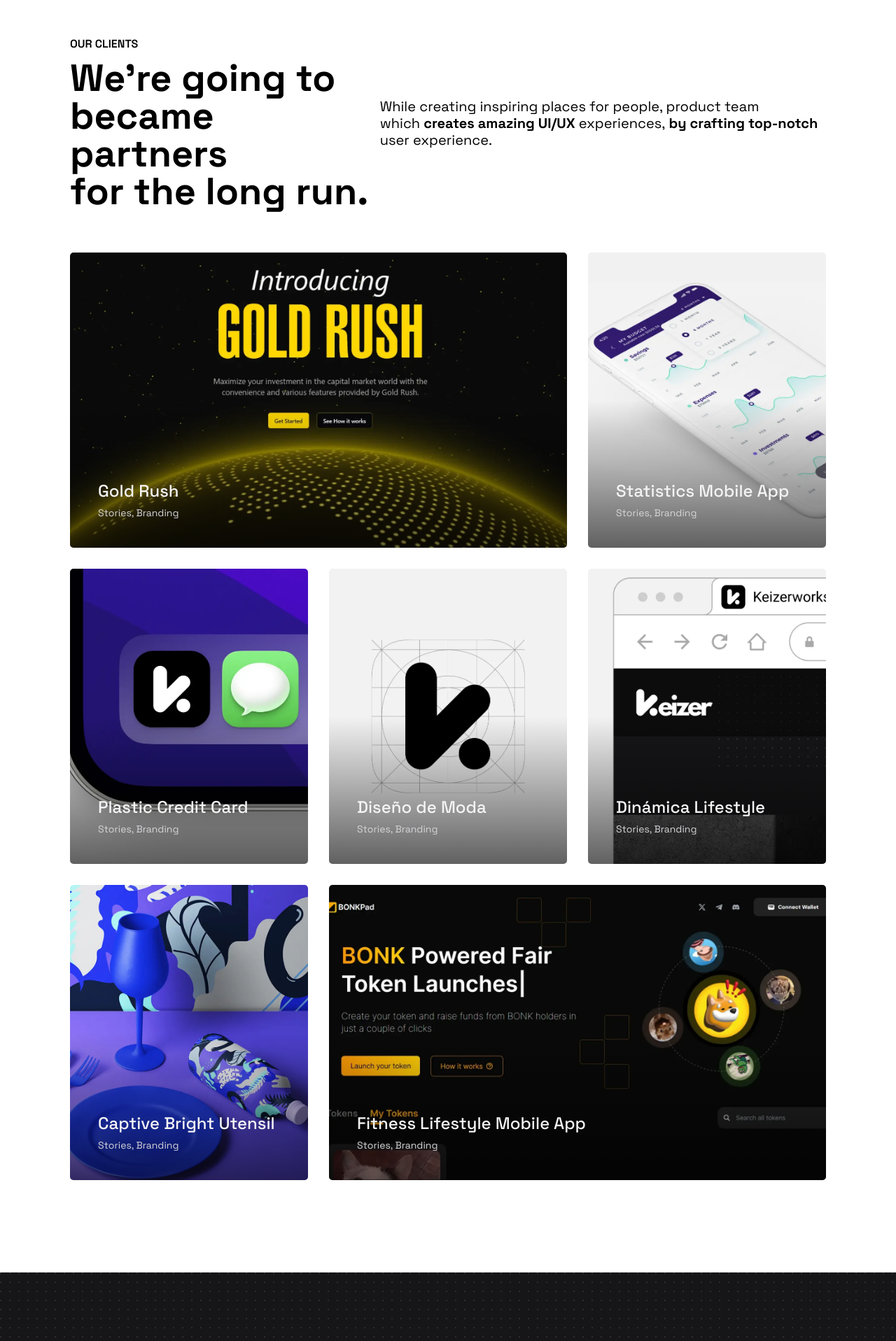
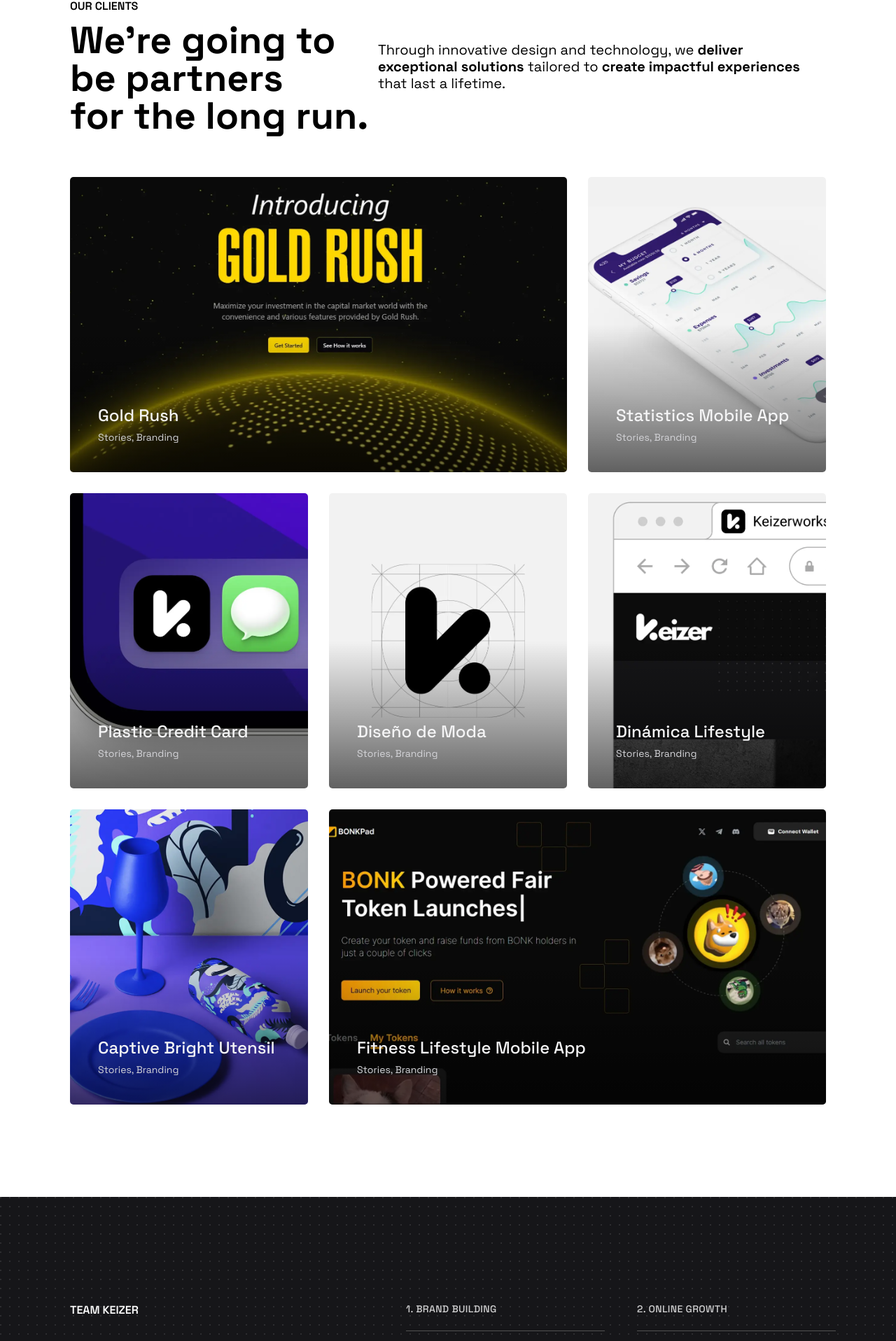
Before and after one commit to pranshuj73/keizer-web, a Next.js app: page / in a window 1280 px wide. Shown: the part 1335-3252 px from the top of the page at 70% size. Built offline with nearby package versions, Linux system fonts and the light colour scheme; a web font is replaced by a local one; what @xpd/tailwind-3dtransforms would draw is missing.

Commit message:
style(*): fix typos

```diff
--- a/src/components/about/index.tsx
+++ b/src/components/about/index.tsx
@@ -7,7 +7,7 @@
           <h2 className="relative sm:pt-[0px] pt-[10px] lg:text-[96px] z-50 md:text-[70px] text-[56px] lg:leading-[120px] md:leading-[80px] leading-[60px] font-bold  ">
             <span className="relative z-10">
               We save <br />
-              businesses <br /> from ugly <br /> & ineffective.
+              businesses <br /> from the ugly <br /> & ineffective.
             </span>
 
             <img
--- a/src/components/clients/index.tsx
+++ b/src/components/clients/index.tsx
@@ -7,7 +7,7 @@
           <h2 className="md:text-[54px] text-[32px] font-bold leading-[100%]">
             We’re going to
             <br />
-            became partners
+            be partners
             <span className="inline-block md:hidden">&nbsp;for</span>
             <br />
             <span className="hidden md:inline-block">for</span> the long run.
--- a/src/components/footer/index.tsx
+++ b/src/components/footer/index.tsx
@@ -28,8 +28,8 @@
               alt="keizer-brand-logo"
               className="md:translate-x-0 translate-x-[-15px]"
             />
-            <p className="max-w-[300px] text-neutral-400 mt-4">
-              We growing up your business with personal AI manager.
+            <p className="max-w-[350px] text-neutral-400 mt-4">
+              Empowering Visionaries, Scaling Ambitions.
             </p>
           </div>
 
--- a/src/components/newsletter/index.tsx
+++ b/src/components/newsletter/index.tsx
@@ -8,9 +8,9 @@
     >
       <div className="flex border-b border-neutral-600 md:pb-[100px] pb-[60px] md:flex-row flex-col gap-[24px] lg:items-center items-start justify-between max-w-[1536px] mx-auto">
         <p className="text-[24px] leading-[100%] font-bold">
-          Join our newsletter to keep{" "}
+          Join our newsletter{" "}
           <br className="lg:block md:hidden block" />
-          to keep up to date with us
+          to stay up to date with us
         </p>
 
         <div className="items-center flex gap-[10px]">
--- a/src/components/projects/index.tsx
+++ b/src/components/projects/index.tsx
@@ -66,7 +66,7 @@
             <h2 className="md:text-[54px] text-[32px] font-bold leading-[100%]">
               We’re going to
               <br />
-              became partners
+              be partners
               <span className="inline-block md:hidden">&nbsp;for</span>
               <br />
               <span className="hidden md:inline-block">for</span> the long run.
@@ -75,14 +75,13 @@
 
           <div className="md:w-[640px] w-full md:text-[20px] mt-[24px] md:leading-[24px] leading-[18px] md:mt-0 text-[15px]">
             <p>
-              While creating inspiring places for people, product team
-              which&nbsp;
-              <span className="font-bold">creates amazing UI/UX </span>{" "}
-              experiences,
+              Through innovative design and technology, we&nbsp;
+              <span className="font-bold">deliver exceptional solutions </span>{" "}
+              tailored to
               <span className="font-bold">
-                &nbsp;by crafting top-notch
+                &nbsp;create impactful experiences
               </span>{" "}
-              user experience.
+              that last a lifetime.
             </p>
           </div>
         </div>
--- a/src/components/strategy/index.tsx
+++ b/src/components/strategy/index.tsx
@@ -6,6 +6,7 @@
 const strategies = [
   {
     number: "1",
+    label: "BRAND BUILDING",
     title: "Brand Strategy & Art Direction",
     description:
       "Creating a higher spacing and how people move through a unique and impactful campaign.",
@@ -13,6 +14,7 @@
   },
   {
     number: "2",
+    label: "ONLINE GROWTH",
     title: "Digital Marketing and SEO",
     description:
       "Leveraging cutting-edge digital techniques to increase your online presence and drive organic growth.",
@@ -20,6 +22,7 @@
   },
   {
     number: "3",
+    label: "STORYTELLING",
     title: "Content Creation & Storytelling",
     description:
       "Crafting compelling narratives that resonate with your audience and strengthen your brand identity.",
@@ -27,6 +30,7 @@
   },
   {
     number: "4",
+    label: "DESIGN EXCELLENCE",
     title: "User Experience & Interface Design",
     description:
       "Designing intuitive and engaging user experiences that delight your customers and boost conversion rates.",
@@ -34,6 +38,7 @@
   },
   {
     number: "5",
+    label: "TECHNICAL INNOVATION",
     title: "Software Architecture & Scalability",
     description:
       "Developing robust, scalable software solutions tailored to meet the demands of growing businesses and complex systems.",
@@ -41,6 +46,7 @@
   },
   {
     number: "6",
+    label: "SMART SOLUTIONS",
     title: "AI & Machine Learning Integration",
     description:
       "Implementing AI-driven solutions to enhance decision-making, automate processes, and unlock new capabilities within your applications.",
@@ -100,6 +106,7 @@
             {strategies.map((strategy, index) => (
               <StrategyCard
                 key={index}
+                label={strategy.label}
                 number={strategy.number}
                 title={strategy.title}
                 description={strategy.description}
--- a/src/components/strategy/strategy-card.tsx
+++ b/src/components/strategy/strategy-card.tsx
@@ -3,6 +3,7 @@
 
 interface StrategyCardProps {
   number: string;
+  label: string;
   title: string;
   description: string;
   linkText?: string;
@@ -11,6 +12,7 @@
 
 const StrategyCard = ({
   number,
+  label,
   title,
   description,
   linkText = "Read More",
@@ -19,7 +21,7 @@
   return (
     <div className="relative md:w-[284px] w-full mx-auto flex flex-col justify-between">
       <span className="text-white/80 text-[14px] pb-[20px] font-medium border-b border-neutral-600 tracking-wide">
-        {number}. STRATEGY
+        {number}. {label}
       </span>
 
       <div className="space-y-6 pt-[20px]">
@@ -51,6 +53,7 @@
     <div className="bg-black min-h-screen p-8 md:p-12">
       <StrategyCard
         number="1"
+        label="Strategy"
         title="Brand Strategy & Art Direction"
         description="Creating a higher spacing and how people move through a unique and impactful campaign."
         linkText="Read More"
```
